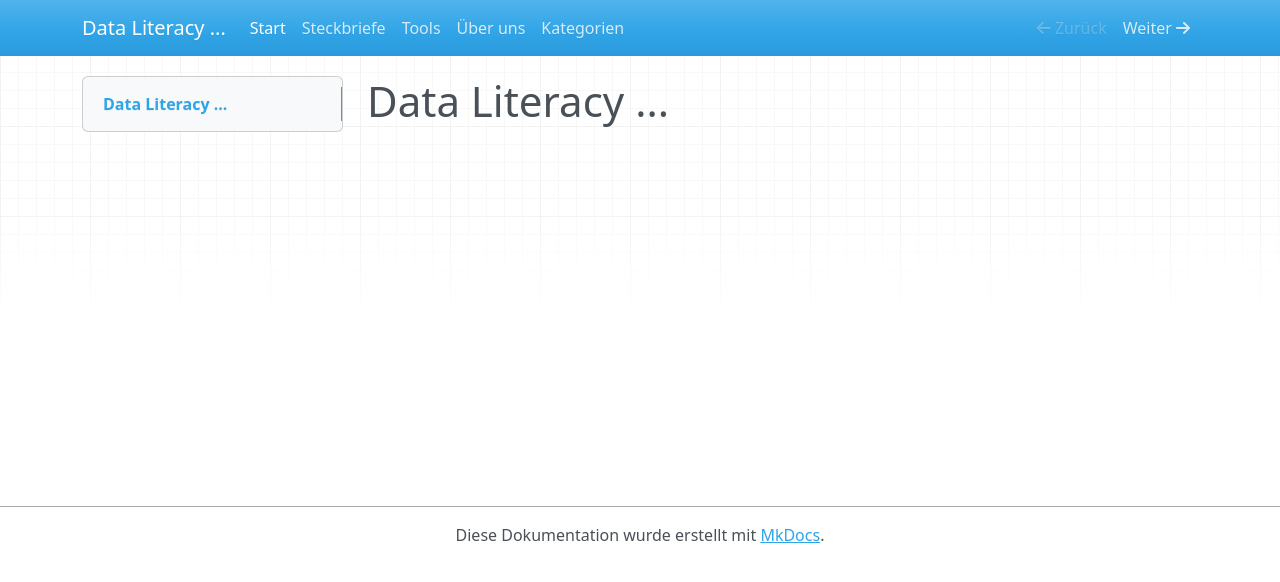
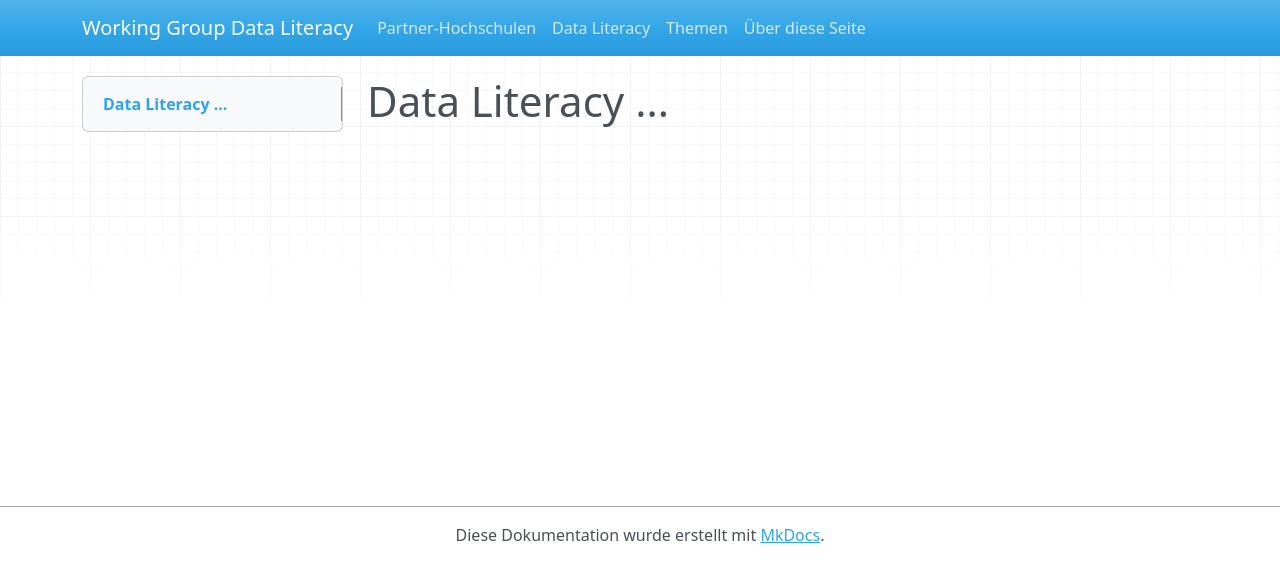
Before and after one commit to konrad/single-source-publishing-test, an MkDocs documentation site: the page built from docs/index.md, in a window 1280 px wide. Shown: the top 582 px of the page. Built offline with MkDocs 1.6.1, drawn with Linux system fonts in a browser that asks for light colours; nearby versions of some CDN libraries.

Commit message:
Change structure

```diff
--- a/mkdocs.yml
+++ b/mkdocs.yml
@@ -1,11 +1,11 @@
-site_name: Data Literacy ...
-site_url: https://todo.de
+site_name: Working Group Data Literacy
+site_url: https://konrad.github.io/single-source-publishing-test/
 nav:
-  - Start: index.md
-  - Steckbriefe: steckbriefe.md
-  - Tools: tools.md
-  - Über uns: ueber_uns.md
-  - Kategorien: categories
+  - Partner-Hochschulen: partner_hochschulen.md
+  - Data Literacy: data_literacy.md
+  - Themen: categories
+  - Über diese Seite: ueber_diese_seite.md
+
 
 theme:
     name: mkdocs
```
